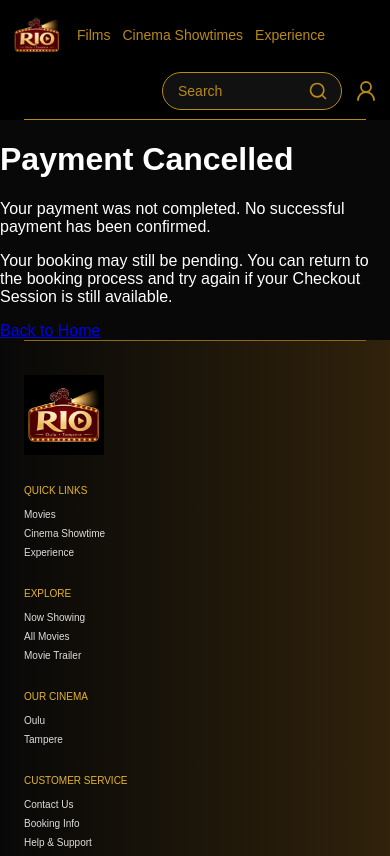
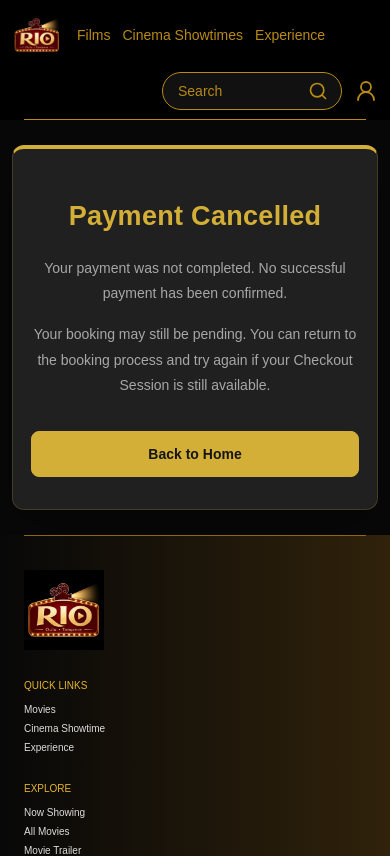
Before and after one commit to trandiem-cmd/movie-theater-management-system, a React (Vite) app in the folder frontend/: page /payment/cancel in a window 390 px wide. Shown: the top 856 px of the page. Built offline with nearby package versions, Linux system fonts and the light colour scheme; no server answers.

Commit message:
payment success/cancel pages

```diff
--- /dev/null
+++ b/frontend/src/pages/customer/PaymentCancelPage.css
@@ -0,0 +1,161 @@
+
+/* Payment Cancel Page */
+
+.payment-cancel-page {
+  width: 100%;
+  max-width: 650px;
+  min-height: 420px;
+  margin: 50px auto;
+  padding: 48px 40px;
+
+  display: flex;
+  flex-direction: column;
+  align-items: center;
+  justify-content: center;
+
+  text-align: center;
+  color: #f5f1e8;
+  background: #202020;
+
+  border: 1px solid rgba(212, 175, 55, 0.2);
+  border-top: 4px solid #d4af37;
+  border-radius: 14px;
+
+  box-shadow: 0 15px 45px rgba(0, 0, 0, 0.3);
+
+  animation: cancelFadeIn 0.45s ease;
+}
+
+/* Heading */
+
+.payment-cancel-page h1 {
+  margin: 18px 0 14px;
+  color: #d4af37;
+
+  font-size: clamp(25px, 4vw, 34px);
+  font-weight: 700;
+  line-height: 1.3;
+  letter-spacing: 0.3px;
+}
+
+/* Description */
+
+.payment-cancel-page > p {
+  max-width: 480px;
+  margin: 8px 0;
+
+  color: #a7a7a7;
+  font-size: 15px;
+  line-height: 1.8;
+}
+
+/* Booking Reference */
+
+.payment-cancel-page > p strong {
+  color: #f5f1e8;
+  font-weight: 600;
+}
+
+/* Payment Actions */
+
+.payment-cancel-page .payment-actions {
+  display: flex;
+  justify-content: center;
+  flex-wrap: wrap;
+  gap: 12px;
+
+  width: 100%;
+  margin-top: 25px;
+}
+
+.payment-cancel-page .payment-actions a {
+  display: inline-flex;
+  align-items: center;
+  justify-content: center;
+
+  min-height: 46px;
+  padding: 12px 28px;
+
+  color: #151515;
+  background: #d4af37;
+
+  border: 1px solid #d4af37;
+  border-radius: 8px;
+
+  font-size: 14px;
+  font-weight: 700;
+  text-decoration: none;
+
+  transition:
+    background 0.25s ease,
+    transform 0.25s ease,
+    box-shadow 0.25s ease;
+}
+
+.payment-cancel-page .payment-actions a:hover {
+  color: #151515;
+  background: #f5d76e;
+  border-color: #f5d76e;
+
+  transform: translateY(-2px);
+  box-shadow: 0 6px 18px rgba(212, 175, 55, 0.25);
+}
+
+.payment-cancel-page .payment-actions a:focus-visible {
+  outline: 2px solid #f5d76e;
+  outline-offset: 4px;
+}
+
+/* Animation */
+
+@keyframes cancelFadeIn {
+  from {
+    opacity: 0;
+    transform: translateY(15px);
+  }
+
+  to {
+    opacity: 1;
+    transform: translateY(0);
+  }
+}
+
+/* Responsive */
+
+@media (max-width: 768px) {
+  .payment-cancel-page {
+    width: calc(100% - 32px);
+    min-height: 360px;
+    margin: 40px auto;
+    padding: 36px 24px;
+  }
+
+  .payment-cancel-page h1 {
+    font-size: 27px;
+  }
+
+  .payment-cancel-page > p {
+    font-size: 14px;
+  }
+}
+
+@media (max-width: 480px) {
+  .payment-cancel-page {
+    width: calc(100% - 24px);
+    margin: 25px auto;
+    padding: 32px 18px;
+    border-radius: 12px;
+  }
+
+  .payment-cancel-page .payment-actions a {
+    width: 100%;
+  }
+}
+
+@media (prefers-reduced-motion: reduce) {
+  .payment-cancel-page,
+  .payment-cancel-page .payment-actions a {
+    animation: none;
+    transition: none;
+  }
+}
--- a/frontend/src/pages/customer/PaymentCancelPage.jsx
+++ b/frontend/src/pages/customer/PaymentCancelPage.jsx
@@ -1,12 +1,13 @@
 
 import { Link, useSearchParams } from "react-router-dom";
+import "./PaymentCancelPage.css";
 
 function PaymentCancelPage() {
   const [searchParams] = useSearchParams();
   const bookingId = searchParams.get("booking_id");
 
   return (
-    <main className="payment-result">
+    <main className="payment-result payment-cancel-page">
       <h1>Payment Cancelled</h1>
 
       <p>
--- /dev/null
+++ b/frontend/src/pages/customer/PaymentSuccessPage.css
@@ -0,0 +1,249 @@
+
+/* Payment Success Page */
+
+.payment-success-page {
+  width: 100%;
+  max-width: 650px;
+  min-height: 420px;
+  margin: 50px auto;
+  padding: 48px 40px;
+
+  display: flex;
+  flex-direction: column;
+  align-items: center;
+  justify-content: center;
+
+  text-align: center;
+  color: #f5f1e8;
+  background: #202020;
+
+  border: 1px solid rgba(212, 175, 55, 0.2);
+  border-top: 1px solid;
+  border-radius: 14px;
+
+  box-shadow: 0 15px 45px rgba(0, 0, 0, 0.3);
+
+  animation: paymentFadeIn 0.45s ease;
+}
+
+.payment-success-page h1 {
+  margin: 18px 0 14px;
+  color: #d4af37;
+  font-size: clamp(25px, 4vw, 34px);
+  font-weight: 700;
+  line-height: 1.3;
+  letter-spacing: 0.3px;
+}
+
+.payment-success-page p {
+  max-width: 480px;
+  margin: 8px 0;
+  color: #a7a7a7;
+  font-size: 15px;
+  line-height: 1.8;
+}
+
+/* Checking */
+
+.payment-success-page.payment-result--checking::before {
+  content: "";
+  width: 48px;
+  height: 48px;
+  margin-bottom: 12px;
+
+  border: 4px solid rgba(212, 175, 55, 0.2);
+  border-top-color: #d4af37;
+  border-radius: 50%;
+
+  animation: paymentSpin 0.8s linear infinite;
+}
+
+/* Pending */
+
+.payment-success-page.payment-result--pending {
+  border-top-color: #d4af37;
+}
+
+/* Error */
+
+.payment-success-page.payment-result--error {
+  border-top-color: #c75b5b;
+}
+
+.payment-success-page.payment-result--error h1 {
+  color: #e58a8a;
+}
+
+/* Success */
+
+.payment-success-page.payment-result--success {
+  border-top-color: #d4af37;
+}
+
+.payment-success-page.payment-result--success h1 {
+  color: #d4af37;
+}
+
+/* Booking Information */
+
+.payment-success-page .booking-information {
+  width: 100%;
+  max-width: 440px;
+  margin: 28px 0;
+  padding: 24px;
+
+  text-align: left;
+  background: rgba(212, 175, 55, 0.06);
+
+  border: 1px solid rgba(212, 175, 55, 0.2);
+  border-radius: 10px;
+}
+
+.payment-success-page .booking-information h2 {
+  margin: 0 0 18px;
+  color: #d4af37;
+  font-size: 20px;
+  font-weight: 600;
+}
+
+.payment-success-page .booking-information p {
+  display: flex;
+  justify-content: space-between;
+  align-items: center;
+  gap: 15px;
+
+  max-width: none;
+  margin: 0;
+  padding: 12px 0;
+
+  color: #a7a7a7;
+  border-bottom: 1px solid rgba(212, 175, 55, 0.15);
+}
+
+.payment-success-page .booking-information p:last-child {
+  border-bottom: none;
+}
+
+.payment-success-page .booking-information strong {
+  color: #f5f1e8;
+  text-align: right;
+  font-weight: 600;
+}
+
+/* Back to Home */
+
+.payment-success-page > a {
+  display: inline-flex;
+  align-items: center;
+  justify-content: center;
+
+  min-height: 46px;
+  margin-top: 25px;
+  padding: 12px 28px;
+
+  color: #151515;
+  background: #d4af37;
+
+  border: 1px solid #d4af37;
+  border-radius: 8px;
+
+  font-size: 14px;
+  font-weight: 700;
+  text-decoration: none;
+
+  transition:
+    background 0.25s ease,
+    transform 0.25s ease,
+    box-shadow 0.25s ease;
+}
+
+.payment-success-page > a:hover {
+  color: #151515;
+  background: #f5d76e;
+  border-color: #f5d76e;
+
+  transform: translateY(-2px);
+  box-shadow: 0 6px 18px rgba(212, 175, 55, 0.25);
+}
+
+.payment-success-page > a:focus-visible {
+  outline: 2px solid #f5d76e;
+  outline-offset: 4px;
+}
+
+/* Animations */
+
+@keyframes paymentSpin {
+  to {
+    transform: rotate(360deg);
+  }
+}
+
+@keyframes paymentFadeIn {
+  from {
+    opacity: 0;
+    transform: translateY(15px);
+  }
+
+  to {
+    opacity: 1;
+    transform: translateY(0);
+  }
+}
+
+/* Responsive */
+
+@media (max-width: 768px) {
+  .payment-success-page {
+    width: calc(100% - 32px);
+    min-height: 360px;
+    margin: 40px auto;
+    padding: 36px 24px;
+  }
+
+  .payment-success-page h1 {
+    font-size: 27px;
+  }
+
+  .payment-success-page p {
+    font-size: 14px;
+  }
+}
+
+@media (max-width: 480px) {
+  .payment-success-page {
+    width: calc(100% - 24px);
+    margin: 25px auto;
+    padding: 32px 18px;
+    border-radius: 12px;
+  }
+
+  .payment-success-page .booking-information {
+    padding: 18px;
+  }
+
+  .payment-success-page .booking-information p {
+    flex-direction: column;
+    align-items: flex-start;
+    gap: 5px;
+  }
+
+  .payment-success-page .booking-information strong {
+    text-align: left;
+  }
+
+  .payment-success-page > a {
+    width: 100%;
+  }
+}
+
+@media (prefers-reduced-motion: reduce) {
+  .payment-success-page,
+  .payment-success-page.payment-result--checking::before {
+    animation: none;
+  }
+
+  .payment-success-page > a {
+    transition: none;
+  }
+}
--- a/frontend/src/pages/customer/PaymentSuccessPage.jsx
+++ b/frontend/src/pages/customer/PaymentSuccessPage.jsx
@@ -1,7 +1,7 @@
 
 import { useEffect, useState } from "react";
 import { Link, useSearchParams } from "react-router-dom";
-
+import "./PaymentSuccessPage.css";
 function PaymentSuccessPage() {
   const [searchParams] = useSearchParams();
   const sessionId = searchParams.get("session_id");
@@ -88,7 +88,7 @@ function PaymentSuccessPage() {
 
   if (status === "checking") {
     return (
-      <main className="payment-result">
+      <main className="payment-resul payment-success-page payment-result--checking">
         <h1>Verifying Your Payment</h1>
         <p>
           Please wait while we confirm your payment and booking.
@@ -99,7 +99,7 @@ function PaymentSuccessPage() {
 
   if (status === "pending") {
     return (
-      <main className="payment-result">
+      <main className="payment-result payment-success-page payment-result--pending">
         <h1>Payment Confirmation Pending</h1>
 
         <p>
@@ -119,7 +119,7 @@ function PaymentSuccessPage() {
 
   if (status === "error") {
     return (
-      <main className="payment-result">
+      <main className="payment-result payment-success-page payment-result--error">
         <h1>Unable to Verify Payment</h1>
 
         <p>{error}</p>
@@ -135,7 +135,7 @@ function PaymentSuccessPage() {
   }
 
   return (
-    <main className="payment-result">
+    <main className="payment-result payment-success-page payment-result--success">
       <h1>Payment Successful!</h1>
 
       <p>
```
